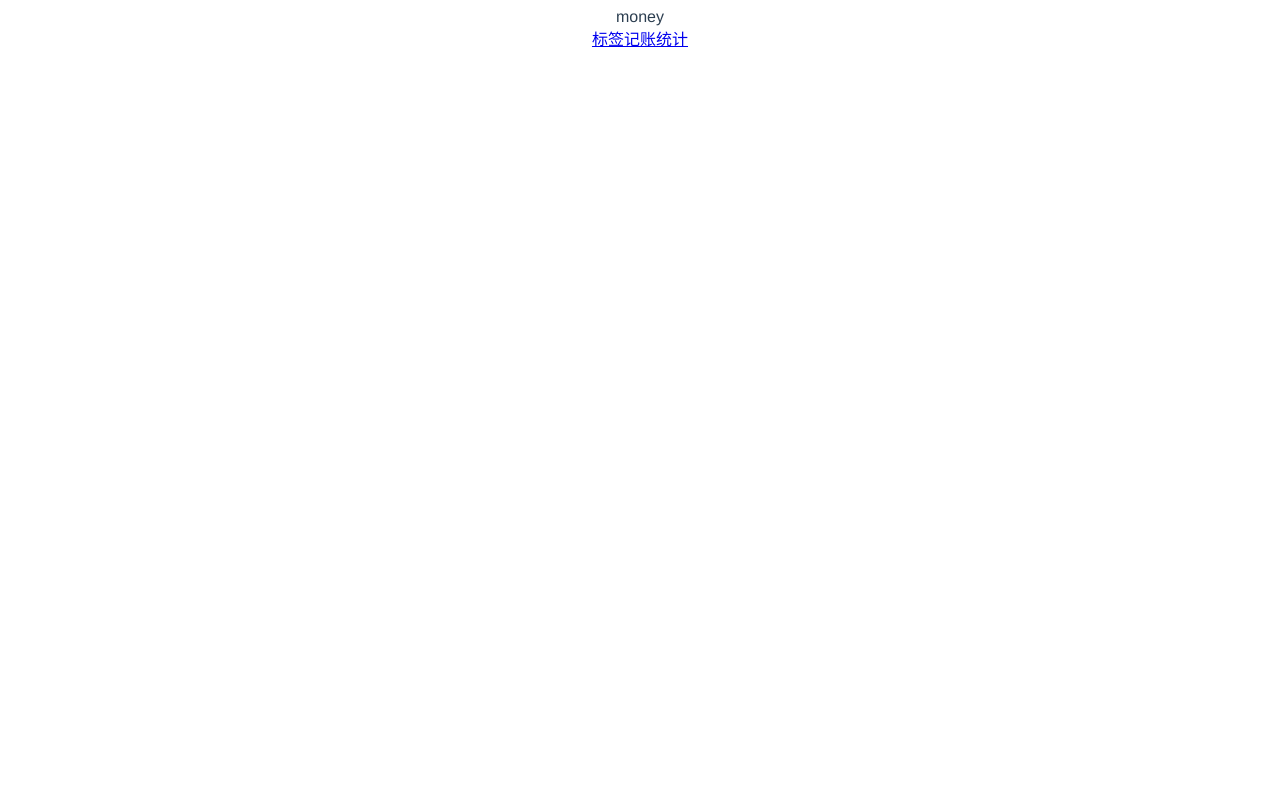
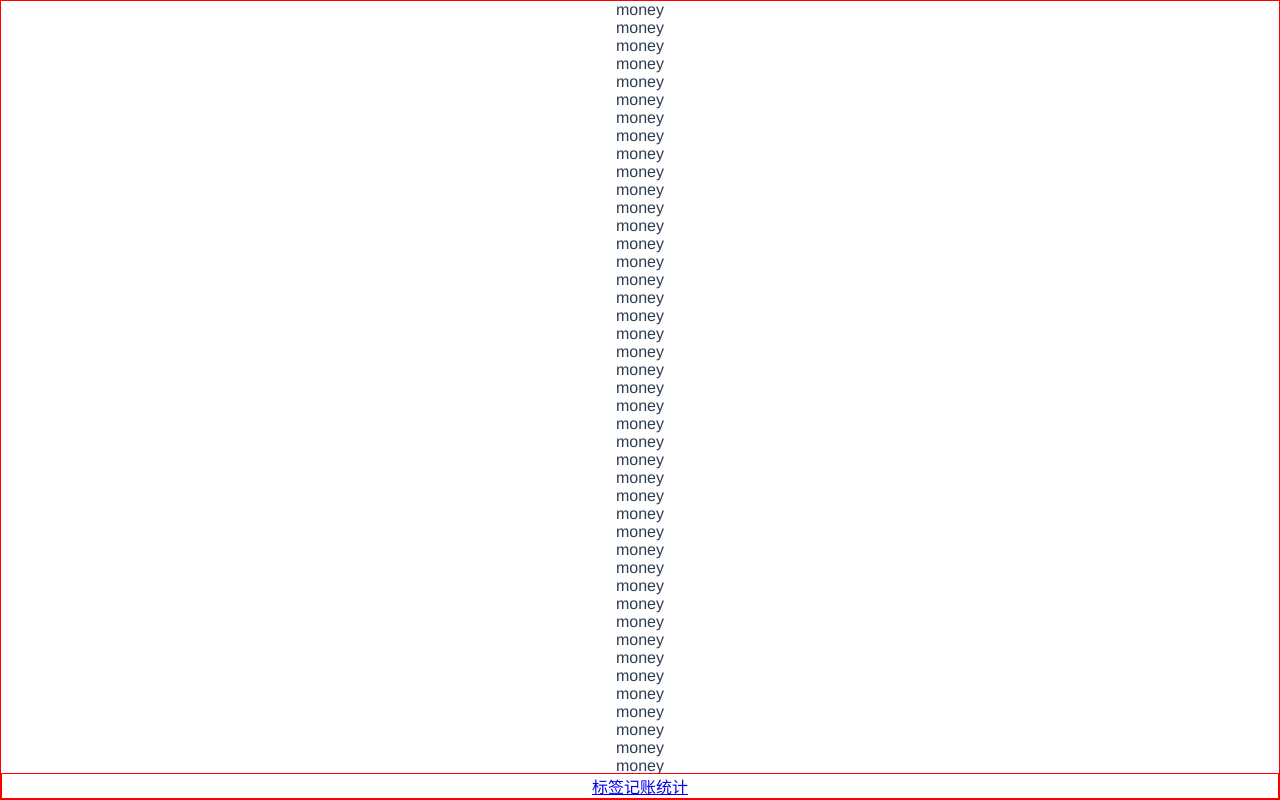
Before and after one commit to macycle/wallet, a Vue app: page /#/money in a window 1280 px wide. Built offline with nearby package versions, Linux system fonts and the light colour scheme.

Commit message:
对money进行布局

```diff
--- a/src/App.vue
+++ b/src/App.vue
@@ -6,6 +6,12 @@
 
 
 <style lang="scss">
+*{
+  border:0;
+  margin: 0;
+  padding: 0;
+  box-sizing: border-box;
+}
 #app {
   font-family: Avenir, Helvetica, Arial, sans-serif;
   -webkit-font-smoothing: antialiased;
--- a/src/components/Nav.vue
+++ b/src/components/Nav.vue
@@ -1,5 +1,5 @@
 <template>
-    <div>
+    <div class="nav">
         <router-link to="/labels">标签</router-link>
         <router-link to="/money">记账</router-link>
         <router-link to="/statistics">统计</router-link>
@@ -12,6 +12,8 @@
     }
 </script>
 
-<style lang="sass" scoped>
-
+<style lang="scss" scoped>
+    .nav{
+        border:1px solid red;
+    }
 </style>
--- a/src/views/Money.vue
+++ b/src/views/Money.vue
@@ -1,6 +1,86 @@
 <template>
-    <div>
-        money
+    <div class="nav-wrapper">
+        <div class="content">
+            <p>money</p>
+            <p>money</p>
+            <p>money</p>
+            <p>money</p>
+            <p>money</p>
+            <p>money</p>
+
+            <p>money</p>
+            <p>money</p>
+            <p>money</p>
+            <p>money</p>
+            <p>money</p>
+            <p>money</p>
+            <p>money</p>
+            <p>money</p>
+            <p>money</p>
+            <p>money</p>
+            <p>money</p>
+            <p>money</p>
+            <p>money</p>
+            <p>money</p>
+            <p>money</p>
+            <p>money</p>
+            <p>money</p>
+            <p>money</p>
+            <p>money</p>
+            <p>money</p>
+            <p>money</p>
+            <p>money</p>
+            <p>money</p>
+            <p>money</p>
+            <p>money</p>
+            <p>money</p>
+            <p>money</p>
+            <p>money</p>
+            <p>money</p>
+            <p>money</p>
+            <p>money</p>
+            <p>money</p>
+            <p>money</p>
+            <p>money</p>
+            <p>money</p>
+            <p>money</p>
+            <p>money</p>
+            <p>money</p>
+            <p>money</p>
+            <p>money</p>
+            <p>money</p>
+            <p>money</p>
+            <p>money</p>
+            <p>money</p>
+            <p>money</p>
+            <p>money</p>
+            <p>money</p>
+            <p>money</p>
+            <p>money</p>
+            <p>money</p>
+            <p>money</p>
+            <p>money</p>
+            <p>money</p>
+            <p>money</p>
+            <p>money</p>
+            <p>money</p>
+            <p>money</p>
+            <p>money</p>
+            <p>money</p>
+            <p>money</p>
+            <p>money</p>
+            <p>money</p>
+            <p>money</p>
+            <p>money</p>
+            <p>money</p>
+            <p>money</p>
+            <p>money</p>
+            <p>money</p>
+            <p>money</p>
+            <p>money</p>
+            <p>money</p>
+
+        </div>
         <Nav />
     </div>
 </template>
@@ -11,6 +91,15 @@
     }
 </script>
 
-<style lang="sass" scoped>
-
+<style lang="scss" scoped>
+    .nav-wrapper{
+        border:1px solid red;
+        display: flex;
+        flex-direction: column;
+        height: 100vh;
+    }
+    .content{
+        overflow: auto;
+        flex-grow:1;
+    }
 </style>
```
